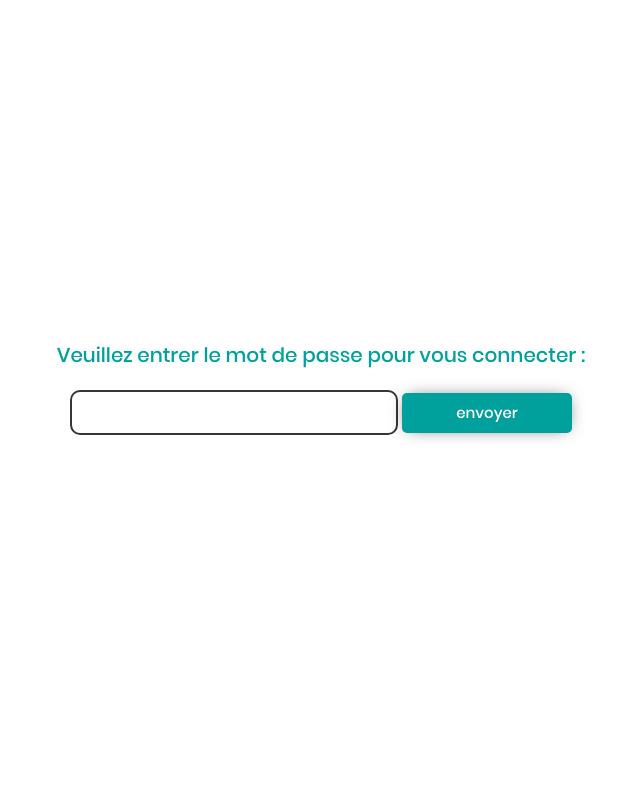
After one commit to ThomasGhignon/IFSI, a PHP site: page /IFSI/connectionAdmin.php in a window 1280 px wide. The commit adds this page. Shown: the whole page, without its empty margins (319-959 px from the left). Run offline with PHP 8.4, Linux system fonts and the light colour scheme.

Commit message:
up admin

```diff
--- /dev/null
+++ b/www/connectionAdmin.php
@@ -0,0 +1,20 @@
+<!DOCTYPE html>
+<html lang="fr">
+<head>
+  <meta charset="UTF-8">
+  <meta name="viewport" content="width=device-width"/>
+  <meta name="keywords" content="HTML,CSS,PHP">
+  <meta name="author" content="Thomas Ghignon">
+  <title>Connexion</title>
+
+  <link rel="stylesheet" href="css/style_connectionAdmin.css">
+  <link rel="stylesheet" href="css/style_global.css">
+</head>
+<body>
+  <p>Veuillez entrer le mot de passe pour vous connecter :</p>
+  <form method="post" action="admin.php">
+    <input type="password" name="passwordAdmin">
+    <input type="submit" value="envoyer">
+  </form>
+</body>
+</html>
--- /dev/null
+++ b/www/css/style_connectionAdmin.css
@@ -0,0 +1,27 @@
+body
+{
+  display: flex;
+  justify-content: center;
+  align-items: center;
+  flex-direction: column;
+  height: 100vh;
+}
+
+input[type=password]
+{
+  margin-bottom: 45px;
+  height: 45px;
+
+  border-radius: 10px 10px 10px 10px;
+  -moz-border-radius: 10px 10px 10px 10px;
+  -webkit-border-radius: 10px 10px 10px 10px;
+  border: #363636 2px solid;
+
+  box-sizing: border-box;
+  padding: 15px;
+
+  font-family:"poppinsMedium", sans-serif;
+
+  color: #00A19C;
+  font-size: 15px;
+}
--- a/www/css/style_global.css
+++ b/www/css/style_global.css
@@ -65,6 +65,14 @@ p
 
   color: #00A19C;
   font-size: 20px;
+}
+
+a
+{
+  font-family:"poppinsMedium", sans-serif;
+  color: #FFF;
+  font-size: 15px;
+  text-decoration: none;
 }
 
 input[type=submit]
--- a/www/index.php
+++ b/www/index.php
@@ -18,6 +18,10 @@ require_once('module/config.php');
 <body>
 
   <header>
+    <div class="connectionAdmin">
+      <img src="img/settings.svg" alt="parametre">
+      <a href="http://localhost/IFSI/www/connectionAdmin.php">Admin</a>
+    </div>
     <div class="wrap">
       <div class="errorMessage_container"></div>
       <div class="title">
```
Also changed, not shown: www/admin.php (added, +27 -0 lines), www/css/style_index.css (+39 -0 lines), www/css/style_admin.css (added), www/img/settings.svg (added).
